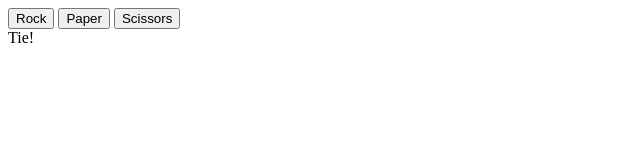
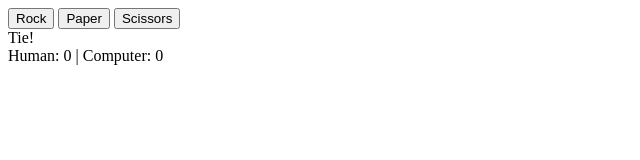
Before and after one commit to krsng-lab/odin-rock-paper-scissors, a plain HTML site: page index.html in a window 1280 px wide. Both pictures are taken after a click on the button "Rock". Shown: the whole page, without its empty margins (0-640 px from the left). Drawn offline with Linux system fonts and the light colour scheme.

Commit message:
Display scores with DOM methods

```diff
--- a/index.html
+++ b/index.html
@@ -11,5 +11,6 @@
     <button id="paper">Paper</button>
     <button id="scissors">Scissors</button>
     <div id="results"></div>
+    <div id="scoreboard"></div>
 </body>
 </html>
--- a/script.js
+++ b/script.js
@@ -30,6 +30,7 @@ function getComputerChoice() {
     // Endif
 
 const results = document.getElementById("results");
+const scoreboard = document.getElementById("scoreboard");
 
 function playRound(humanChoice, computerChoice) {
     if (humanChoice == "rock" && computerChoice == "paper" ||
@@ -37,13 +38,16 @@ function playRound(humanChoice, computerChoice) {
         humanChoice == "scissors" && computerChoice == "rock") {
         results.textContent = `You lose! As ${computerChoice} beats ${humanChoice}.`;
         computerScore++;
+        scoreboard.textContent = `Human: ${humanScore} | Computer: ${computerScore}`;
     }
     else if (humanChoice == computerChoice) {
         results.textContent = "Tie!";
+        scoreboard.textContent = `Human: ${humanScore} | Computer: ${computerScore}`;
     }
     else {
         results.textContent = `You win! As ${humanChoice} beats ${computerChoice}.`;
         humanScore++;
+        scoreboard.textContent = `Human: ${humanScore} | Computer: ${computerScore}`;
     }
 }
 
```
